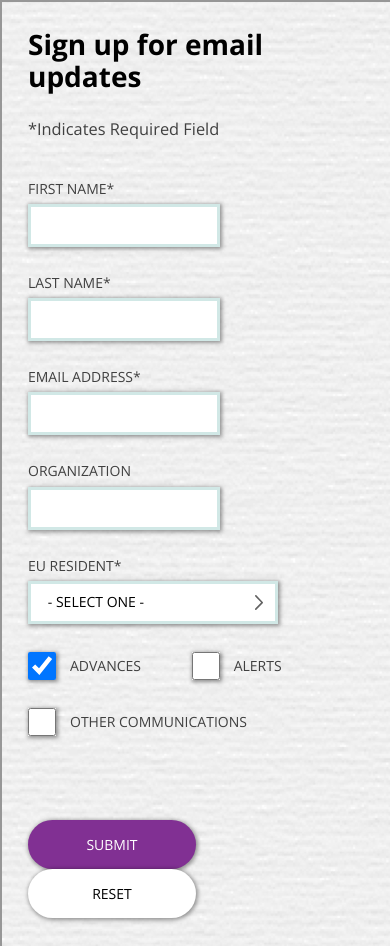
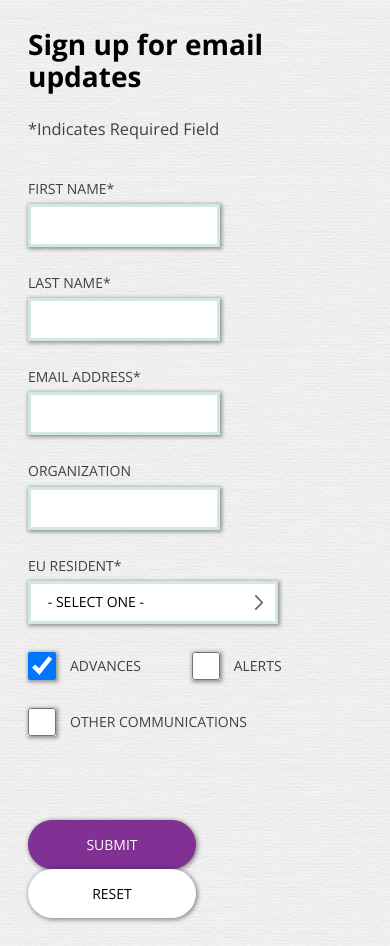
Before and after one commit to aribrow/hero-digital, a website: page index.html in a window 390 px wide. Drawn offline with nearby package versions, Linux system fonts and the light colour scheme.

Commit message:
Cropped texture background borders

```diff
--- a/scss/styles.scss
+++ b/scss/styles.scss
@@ -7,7 +7,8 @@ html {
 }
 
 body {
-    background-image: url("/assets/texture.png");
+    background-image: url("/assets/texture2.png");
+    background-size: 25rem;
     font-family: 'Open Sans', sans-serif;
     padding: 0;
 
@@ -152,6 +153,8 @@ body {
     }
 
     body {
+        background-size: 30rem;
+
         .main {
             .form {
                 flex-direction: column;
```
Also changed, not shown: assets/texture2.png (added), css/styles.css.
